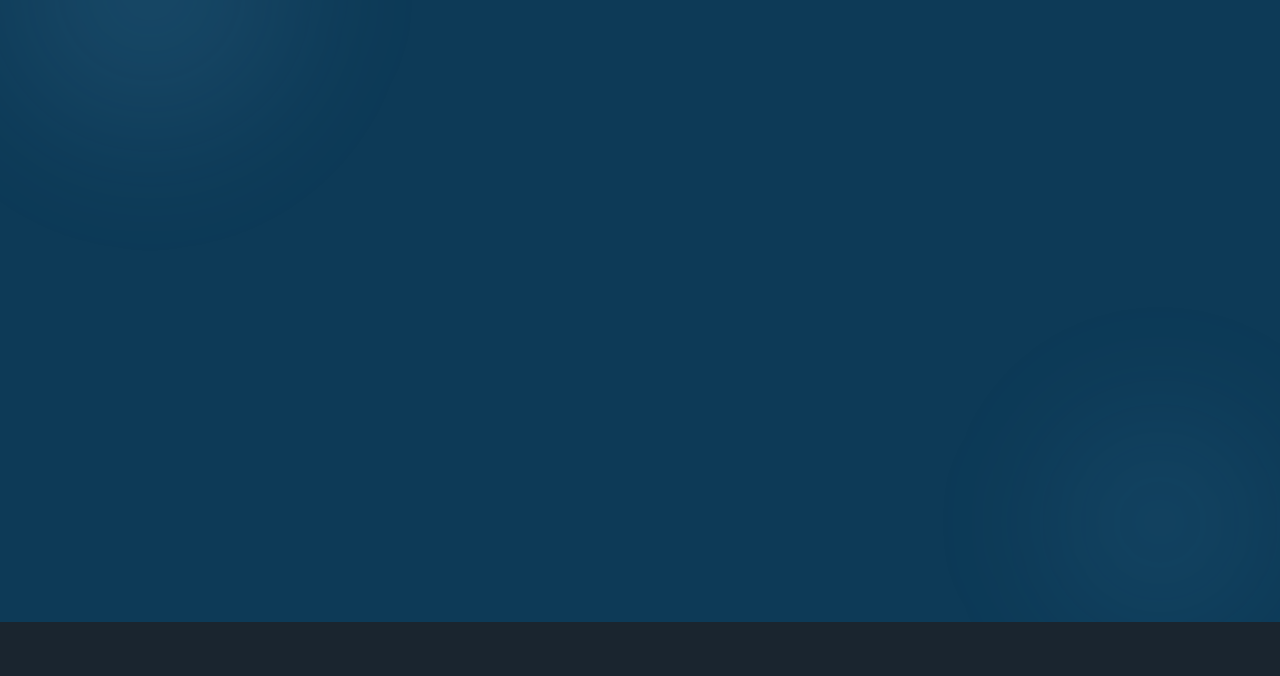
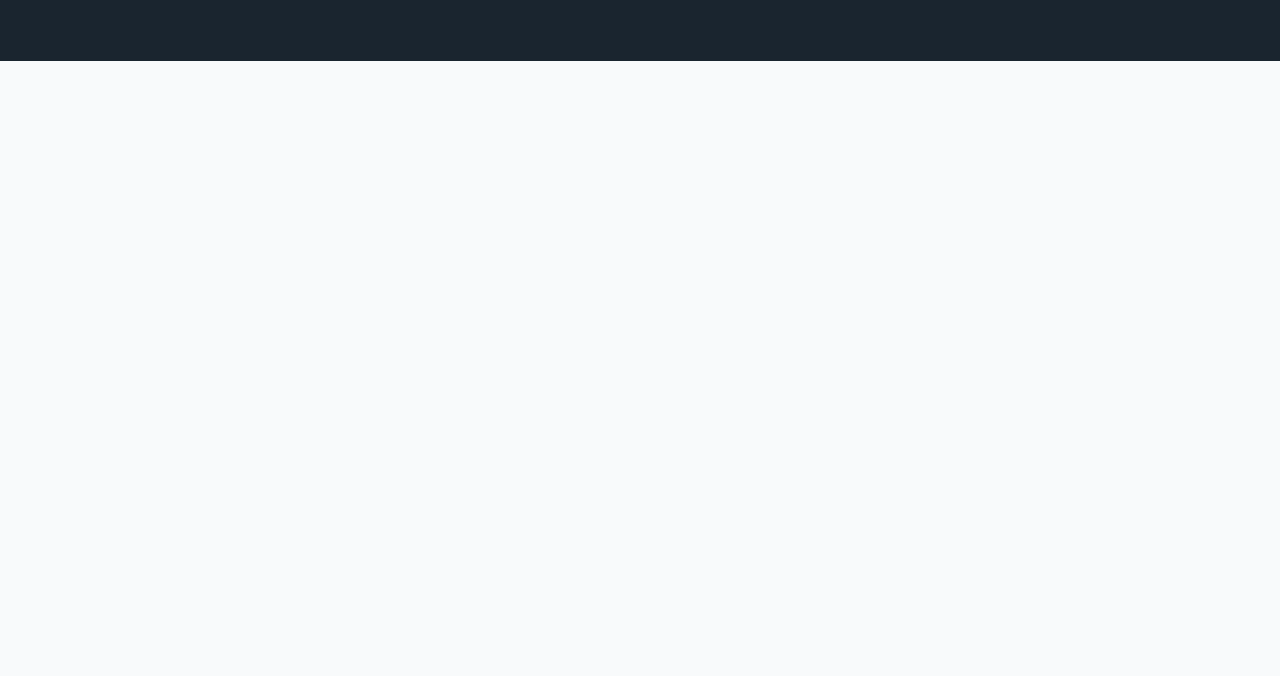
Before and after one commit to kimdonghyeon4685/Dayone_clinic, a plain HTML site: page Dayone_clinic_for_github/index.html in a window 1280 px wide. Shown: the part 11324-12000 px from the top of the page. After the commit the page ends 11385 px from the top, so only its background shows below. Drawn offline with nearby package versions, Linux system fonts and the light colour scheme; a web font is replaced by a local one.

Commit message:
Update index.html

```diff
--- a/Dayone_clinic_for_github/index.html
+++ b/Dayone_clinic_for_github/index.html
@@ -2332,7 +2332,7 @@
   </section>
 
   <!-- CTA -->
-  <div class="cta" id="cta">
+  <!-- <div class="cta" id="cta">
     <div class="cta__orb-1"></div>
     <div class="cta__orb-2"></div>
     <div class="cta__inner">
@@ -2352,7 +2352,7 @@
       </div>
       <p class="cta__note reveal">2026 · Confidential</p>
     </div>
-  </div>
+  </div> -->
 
   <!-- FOOTER -->
   <footer>
```
